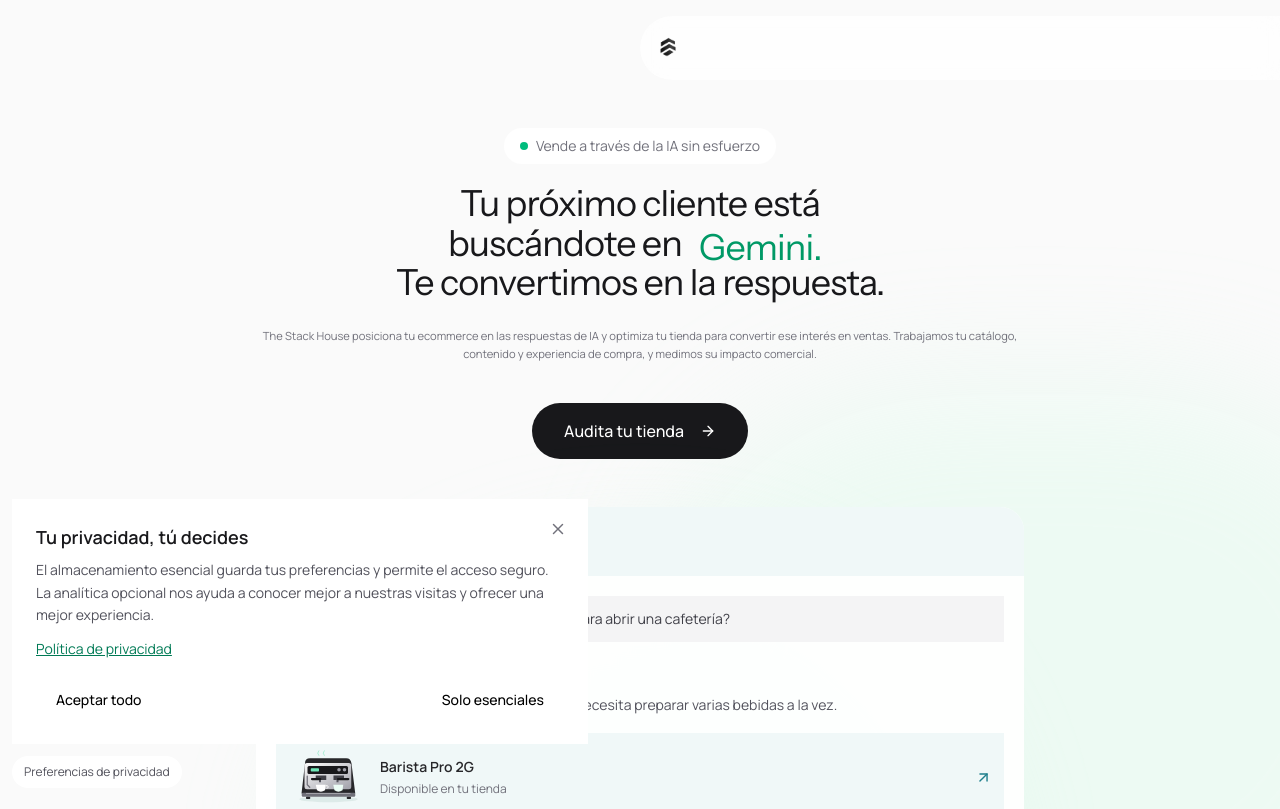
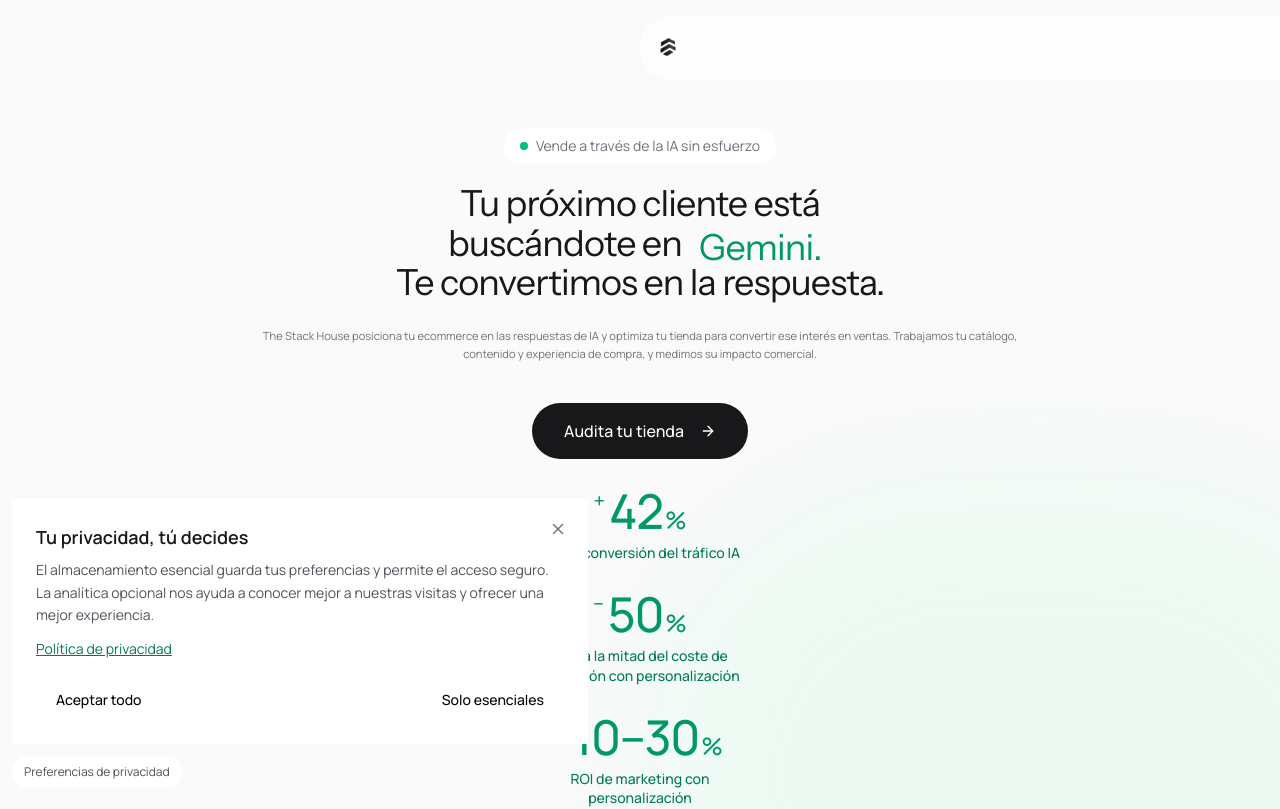
Before and after one commit to reymondar/fintech-26, a Next.js app: page / in a window 1280 px wide. Shown: the top 809 px of the page. Built offline with nearby package versions, Linux system fonts and the light colour scheme.

Commit message:
Add hero industry metrics and update Clarity project

```diff
--- a/components/hero.tsx
+++ b/components/hero.tsx
@@ -5,6 +5,7 @@ import { useTranslation } from "@/components/locale-provider"
 import { useState, useEffect } from "react"
 import { m, AnimatePresence } from "framer-motion"
 import { ArrowRight } from "lucide-react"
+import { IndustryMetrics } from "@/components/industry-metrics"
 import { HeroBuyerJourney } from "@/components/hero-buyer-journey"
 import { Button } from "@/components/ui/button"
 
@@ -23,7 +24,7 @@ const textRevealVariants = {
 const platforms = ["ChatGPT", "Perplexity", "Claude", "Gemini"]
 
 export function Hero() {
-  const { t, localizeHref } = useTranslation()
+  const { t, localizeHref, locale } = useTranslation()
 
   const [platformIndex, setPlatformIndex] = useState(0)
 
@@ -95,7 +96,7 @@ export function Hero() {
           initial={{ opacity: 1, y: 20 }}
           animate={{ opacity: 1, y: 0 }}
           transition={{ duration: 0.6, delay: 0.6 }}
-          className="flex flex-col items-center gap-3 mb-12"
+          className="flex flex-col items-center gap-3 mb-7"
         >
           <Button
             asChild
@@ -107,6 +108,8 @@ export function Hero() {
           </Button>
         </m.div>
 
+        <IndustryMetrics locale={locale} />
+
         <HeroBuyerJourney />
 
       </div>
--- /dev/null
+++ b/components/industry-metrics.tsx
@@ -0,0 +1,56 @@
+import type { Locale } from "@/lib/locale"
+
+const adobeSource = "https://business.adobe.com/blog/ai-traffic-surge-retail-sites-not-machine-readable"
+const mckinseySource = "https://www.mckinsey.com/featured-insights/mckinsey-explainers/what-is-personalization"
+
+export function IndustryMetrics({ locale }: { locale: Locale }) {
+  const en = locale === "en"
+  const metrics = [
+    {
+      value: "+42%",
+      sign: "+",
+      amount: "42",
+      label: en ? "Higher conversion from AI traffic" : "Mayor conversión del tráfico IA",
+      context: en ? "Compared with non-AI traffic. US retail, March 2026." : "Frente al tráfico no IA. Retail de EE. UU., marzo de 2026.",
+      source: "Adobe · 2026",
+      href: adobeSource,
+    },
+    {
+      value: "−50%",
+      sign: "−",
+      amount: "50",
+      label: en ? "Up to half the acquisition cost with personalization" : "Hasta la mitad del coste de captación con personalización",
+      context: en ? "Potential reduction in customer acquisition costs." : "Reducción potencial del coste de adquisición de clientes.",
+      source: "McKinsey · 2023",
+      href: mckinseySource,
+    },
+    {
+      value: "+10–30%",
+      sign: "+",
+      amount: "10–30",
+      label: en ? "Marketing ROI with hyper personalization" : "ROI de marketing con personalización",
+      context: en ? "Potential increase in marketing ROI." : "Incremento potencial del ROI de marketing.",
+      source: "McKinsey · 2023",
+      href: mckinseySource,
+    },
+  ]
+
+  return (
+    <section id="industry-metrics-title" aria-label={en ? "Industry research" : "Estudios del sector"} className="mx-auto mb-10 w-full max-w-3xl scroll-mt-24">
+      <div className="grid grid-cols-1 gap-7 sm:grid-cols-3 sm:gap-6">
+        {metrics.map((metric) => (
+          <div key={metric.value} className="flex min-w-0 flex-col items-center gap-2 text-center">
+            <span aria-label={metric.value} className="inline-flex items-baseline justify-center whitespace-nowrap font-medium leading-none text-emerald-600">
+              <span aria-hidden="true" className="mr-1 self-start pt-1 text-xl sm:text-lg lg:text-xl">{metric.sign}</span>
+              <span aria-hidden="true" className="text-5xl tracking-tight sm:text-4xl lg:text-5xl">{metric.amount}</span>
+              <span aria-hidden="true" className="ml-0.5 text-2xl sm:text-xl lg:text-2xl">%</span>
+            </span>
+            <p className="max-w-60 text-sm font-medium leading-snug text-emerald-700 sm:max-w-52">
+              {metric.label}
+            </p>
+          </div>
+        ))}
+      </div>
+    </section>
+  )
+}
--- a/components/privacy-controls.tsx
+++ b/components/privacy-controls.tsx
@@ -20,7 +20,7 @@ export function PrivacyControls({locale}:{locale:'es'|'en'}){
   const add=(id:string,src:string)=>{if(document.getElementById(id))return;const s=document.createElement('script');s.id=id;s.src=src;s.async=true;document.head.appendChild(s)}
   w.dataLayer.push({'gtm.start':Date.now(),event:'gtm.js'})
   add('sh-gtm','https://www.googletagmanager.com/gtm.js?id=GTM-NSRBC7Q5')
-  add('sh-clarity','https://www.clarity.ms/tag/y1a1pnj417')
+  add('sh-clarity','https://www.clarity.ms/tag/ypccecgjb2')
  },[choice])
  function choose(value:'accepted'|'rejected'){
   try{localStorage.setItem(KEY,JSON.stringify({value,expires:Date.now()+MAX_AGE}))}catch{setChoice(null);setOpen(true);return}
```
